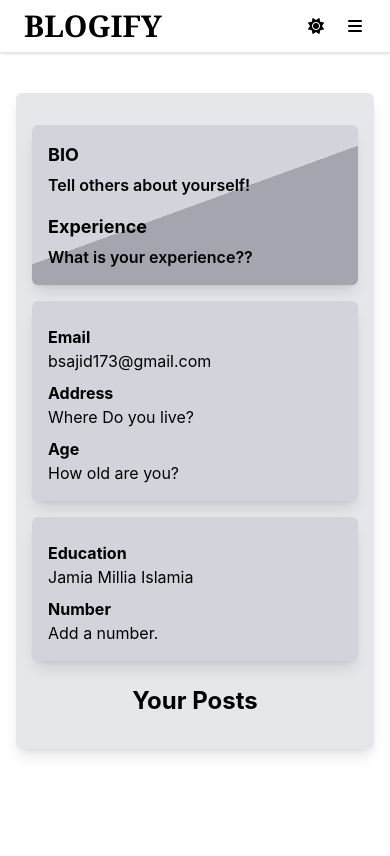
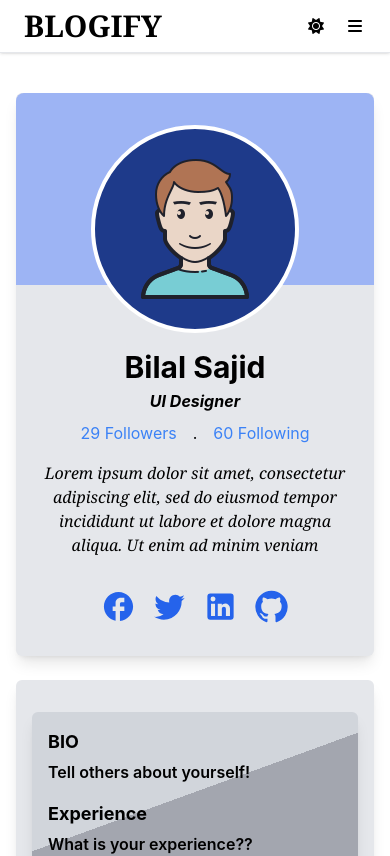
Before and after one commit to BilalSajid173/Blog-app-frontend, a React (Create React App) app: page /profile in a window 390 px wide. Shown: the top 856 px of the page. Built offline with nearby package versions, Linux system fonts and the light colour scheme.

Commit message:
responsive fixes

```diff
--- a/src/components/User/LeftCard.js
+++ b/src/components/User/LeftCard.js
@@ -9,7 +9,7 @@
 const LeftCard = () => {
   return (
     <div
-      className={`${classes["profile-card"]} before:bg-[#9db4f4] dark:before:bg-[#4e409d] hidden lg:flex min-h-[82vh] flex-wrap flex-col items-center bg-gray-200 dark:bg-gray-900 rounded-md sticky top-10 lg:w-4/12 dark:text-white p-6 py-8 shadow-lg`}
+      className={`${classes["profile-card"]} before:bg-[#9db4f4] dark:before:bg-[#4e409d] flex lg:min-h-[82vh] flex-wrap flex-col items-center bg-gray-200 dark:bg-gray-900 rounded-md relative lg:sticky mb-6 lg:mb-0 md:w-10/12 lg:w-4/12 dark:text-white p-6 py-8 shadow-lg`}
     >
       <img
         className="relative rounded-full w-150 h-150 bg-blue-900 border-white border-4"
```
